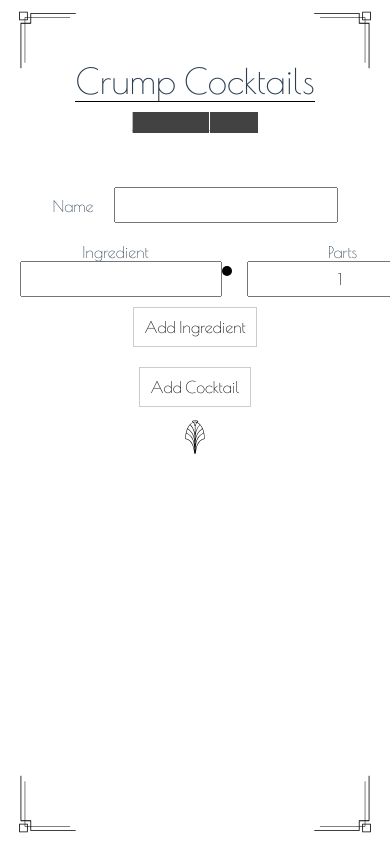
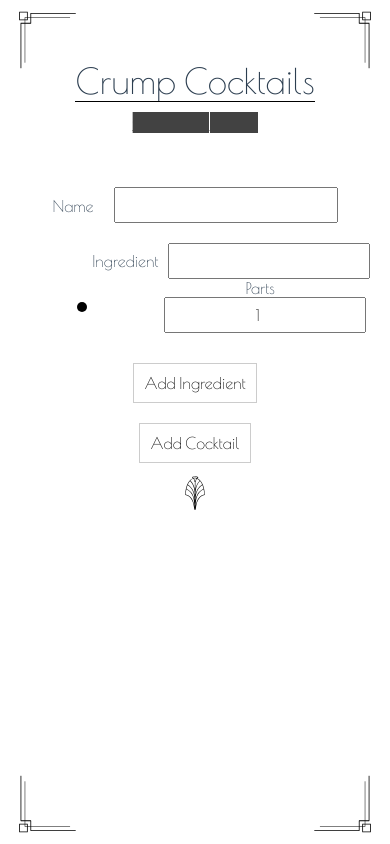
Before and after one commit to sasham43/cocktail-menu, a Vue app: page /add-cocktails in a window 390 px wide. Built offline with nearby package versions, Linux system fonts and the light colour scheme; grey boxes are pictures that could not be loaded.

Commit message:
fix add cocktail style on mobile

```diff
--- a/src/components/AddIngredient.vue
+++ b/src/components/AddIngredient.vue
@@ -10,7 +10,6 @@
         <div class="parts-ingredient">
             <label>Parts</label>
             <input v-model="ingredient_parts" step="0.25" type="number" />
-
         </div>
     </div>
 </template>
@@ -86,4 +85,28 @@ export default {
 .parts-icon-container {
     align-self: center;
 }
+
+@media(max-width: 1000px){
+    .add-ingredient {
+        /* grid-template-columns: 1fr; */
+        grid-template-columns: 40% 60%;
+        grid-template-areas:
+            "ingredient ingredient"
+            "parts-icon parts"
+        ;
+        margin-bottom: 20px;
+    }
+    .title-ingredient {
+        grid-area: ingredient;
+        justify-self: end;
+    }
+    .parts-icon-container {
+        grid-area: parts-icon;
+    }
+    .parts-ingredient {
+        grid-area: parts;
+        justify-self: end;
+    }
+
+}
 </style>
```
